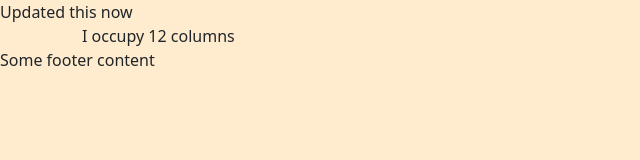
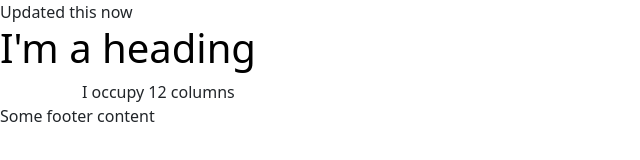
Before and after one commit to kmolina60/Spring-2025, a plain HTML site: page index.html in a window 1280 px wide. Shown: the whole page, without its empty margins (0-640 px from the left). Drawn offline with nearby package versions, Linux system fonts and the light colour scheme.

Commit message:
updated colors

```diff
--- /dev/null
+++ b/css/global.css
@@ -0,0 +1,20 @@
+/* Colors */
+
+/*
+60% of #DBA024 - Primary
+30% of #BBDB24- Secondary
+10% of #DB4424 - Accent
+*/
+
+:root {
+
+/* var(--primaryColor) !important; */
+--primaryColor: #DBA024;
+
+/* var(--primaryColor) !important; */
+--secondaryColor: #BBDB24;
+
+/* var(--primaryColor) !important; */
+--accentColor: #DB4424;
+
+}
--- /dev/null
+++ b/css/main.css
@@ -0,0 +1,3 @@
+h1, h2 {
+    color: black;
+}
--- a/css/styles.css
+++ b/css/styles.css
@@ -1,3 +1,2 @@
-body {
-    background-color: blanchedalmond;
-}
+@import 'glob;.css';
+@import 'main.css';
--- a/index.html
+++ b/index.html
@@ -15,6 +15,8 @@
 <header>Updated this now</header>
 
 <main>
+    <h1>I'm a heading</h1>
+
 <div class="container">
 <div class="row">
     <div class="col">I occupy 12 columns</div>
```
